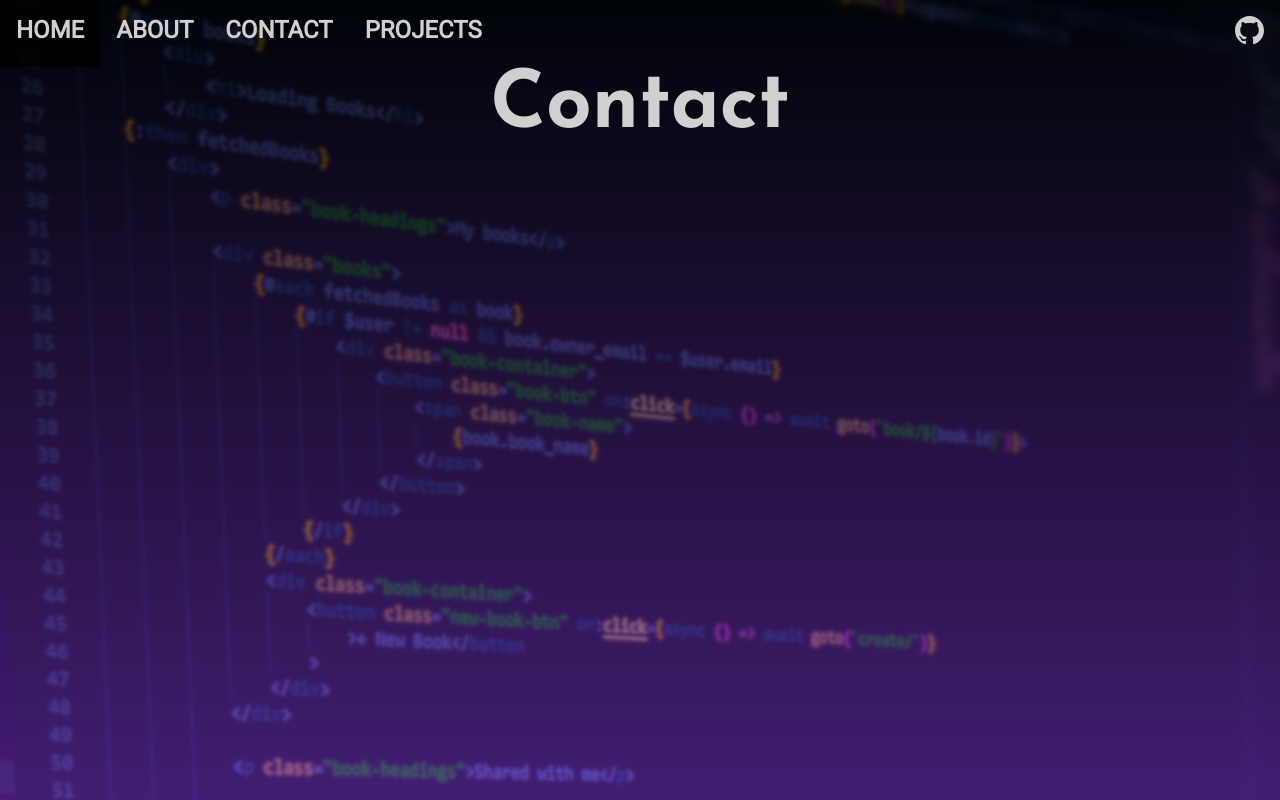
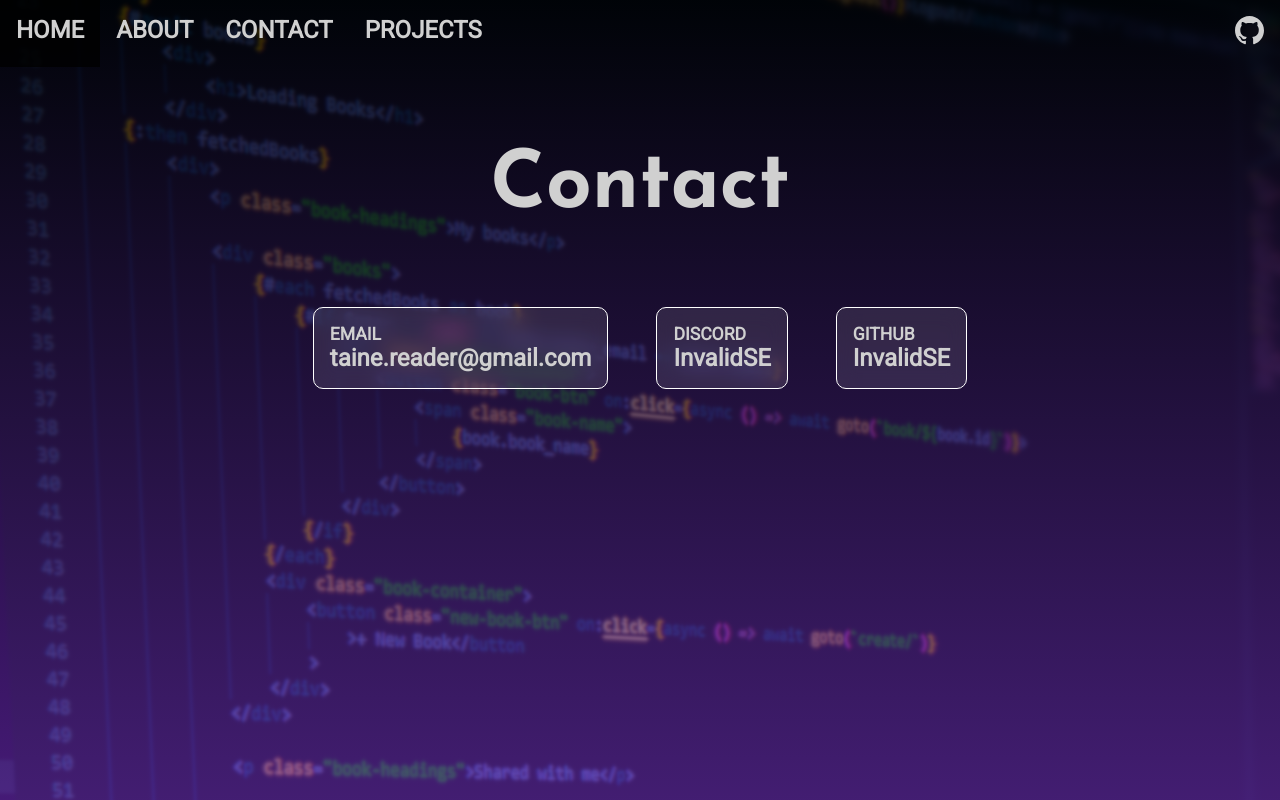
Before and after one commit to InvalidSE/InvalidSE-Web, a SvelteKit app: page /contact in a window 1280 px wide. Built offline with nearby package versions, Linux system fonts and the light colour scheme.

Commit message:
big changes

```diff
--- a/src/routes/contact/+page.svelte
+++ b/src/routes/contact/+page.svelte
@@ -9,12 +9,56 @@
 <div class="header-panel">
     <Navbar/>
     <h2 id="heading">Contact</h2>
+
+    <div class="contact-boxes">
+        <div class="contact-box">
+            <p>EMAIL</p>
+            <h3>taine.reader@gmail.com</h3>
+        </div>
+        <div class="contact-box">
+            <p>DISCORD</p>
+            <h3>InvalidSE</h3>
+        </div>
+        <div class="contact-box">
+            <p>GITHUB</p>
+            <h3>InvalidSE</h3>
+        </div>
+    </div>
 </div>
 
 <style lang="scss">
 
+    .contact-boxes {
+        display: flex;
+        flex-direction: row;
+        justify-content: center;
+        // align-items: center;
+        flex-wrap: wrap;
+        gap: 3em;
+        margin: 0 auto;
+        text-align: left;
+    }
+
+    h3 {
+        font-size: 1.5em;
+        margin: 0;
+    }
+
+    p {
+        font-size: 1.1em;
+        font-weight: bolder;
+        margin: 0;
+    }
+
+    .contact-box {
+        border: 1px solid white;
+        border-radius: 10px;
+        padding: 1em;
+        background-color: rgba(255, 255, 255, 0.1);
+        backdrop-filter: blur(10px);
+    }
+
     .header-panel {
-
         align-items: center;
         background: linear-gradient(to bottom, rgba(0, 0, 0, 0.726), rgba(123, 44, 187, 0.541)), url("/code.png") no-repeat top center fixed;
         height: 100vh;
@@ -22,7 +66,7 @@
 
     #heading {
         text-align: center;
-        margin: 0;
+        margin: 1em 0em;
     }
 
 
```
Also changed, not shown: src/routes/about/+page.svelte (+26 -1 lines), static/logos.png (added).
